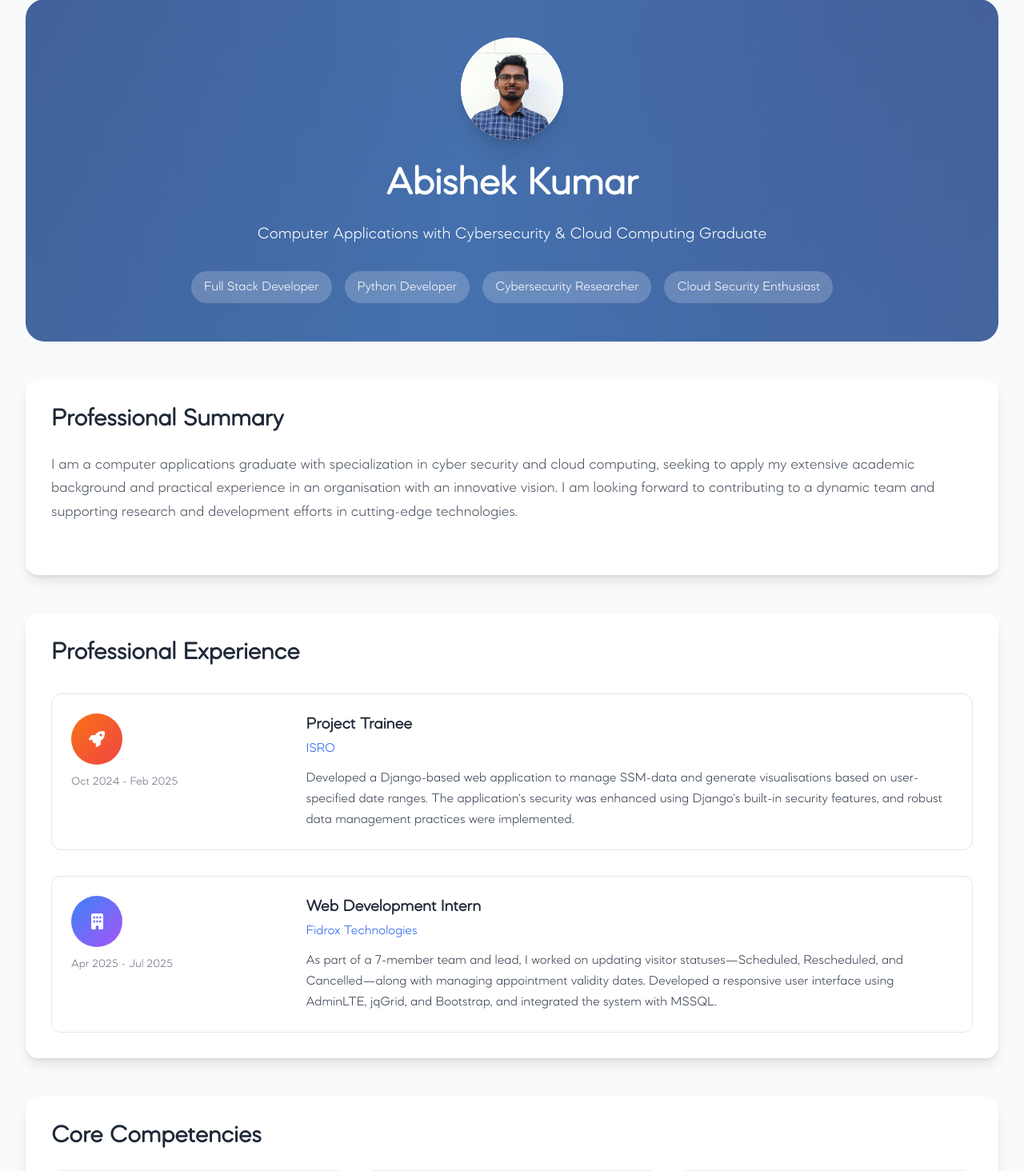
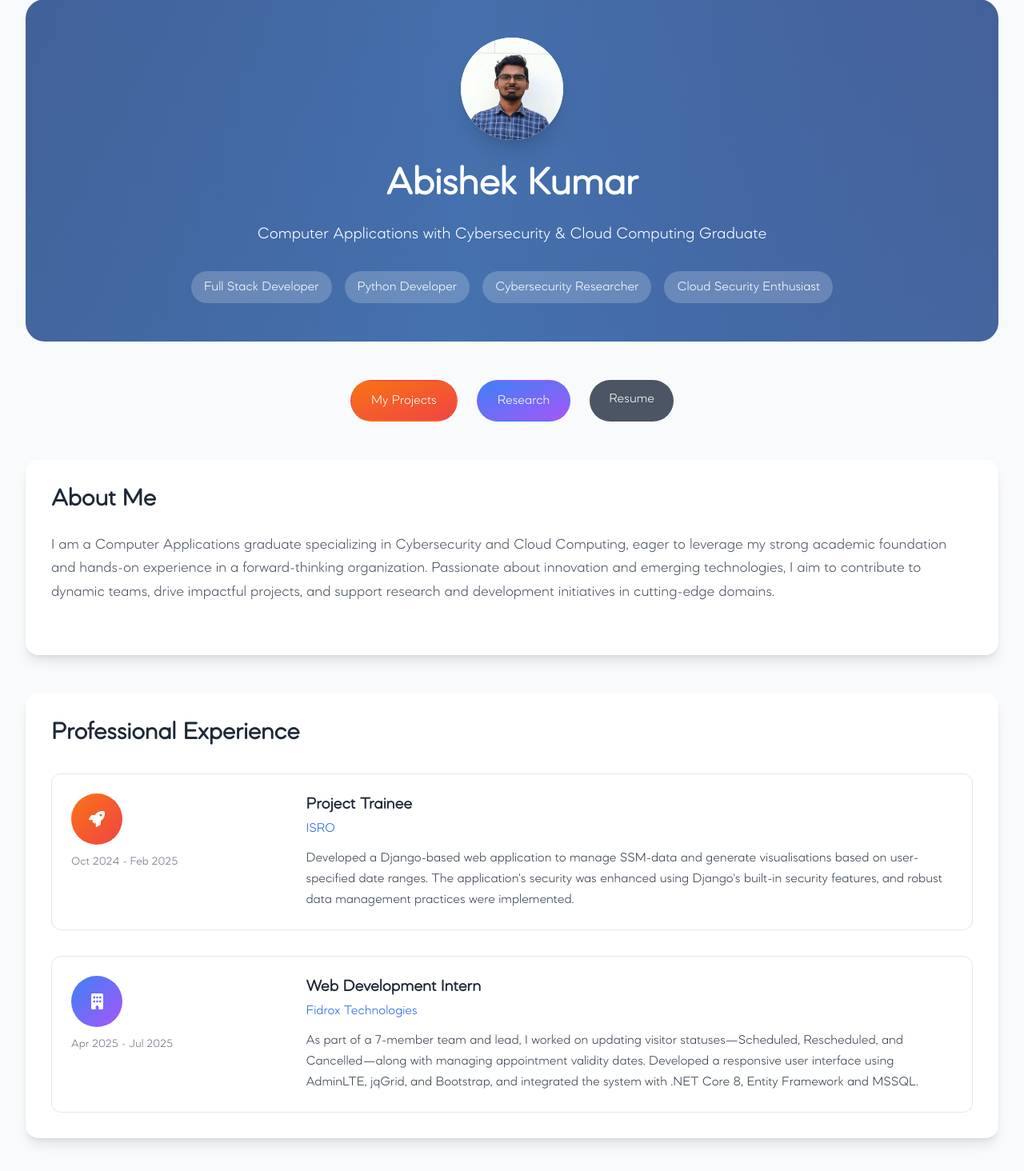
Before and after one commit to Abishek-Kumar-GHub/Portfolio, a Flask app: page / in a window 1280 px wide. Shown: the part 101-1565 px from the top of the page at 80% size. Run offline with Flask 3, Linux system fonts and the light colour scheme; some libraries are stand-ins or nearby versions.

Commit message:
Portfolio

```diff
--- a/app.py
+++ b/app.py
@@ -1,10 +1,12 @@
 # app.py - Flask Backend
 from flask import Flask, render_template, url_for
+from urllib.parse import quote
 
 app = Flask(__name__)
 
-# Configuration
-app.config['SECRET_KEY'] = 'your-secret-key-here'
+@app.template_filter('urlencode')
+def urlencode_filter(s):
+    return quote(s)
 
 @app.route('/')
 @app.route('/about')
@@ -22,7 +24,7 @@ def about():
             'role': 'Web Development Intern',
             'company': 'Fidrox Technologies',
             'duration': 'Apr 2025 - Jul 2025',
-            'description': 'As part of a 7-member team and lead, I worked on updating visitor statuses—Scheduled, Rescheduled, and Cancelled—along with managing appointment validity dates. Developed a responsive user interface using AdminLTE, jqGrid, and Bootstrap, and integrated the system with MSSQL.'
+            'description': 'As part of a 7-member team and lead, I worked on updating visitor statuses—Scheduled, Rescheduled, and Cancelled—along with managing appointment validity dates. Developed a responsive user interface using AdminLTE, jqGrid, and Bootstrap, and integrated the system with .NET Core 8, Entity Framework and MSSQL.'
         }
     ]
 
--- a/templates/about.html
+++ b/templates/about.html
@@ -26,14 +26,37 @@
         </div>
     </section>
 
+    <!-- Buttons Section -->
+    <section>
+        <div class="max-w-4xl mx-auto mt-8 flex flex-wrap justify-center gap-6 scroll-reveal">
+            <a href="{{ url_for('projects') }}"
+                class="bg-gradient-to-br from-orange-500 to-red-500 px-6 py-3 rounded-full text-white font-medium
+                   transition border-2 border-transparent
+                   hover:from-orange-600 hover:to-red-600">
+                My Projects
+            </a>
+            <a href="{{ url_for('research') }}"
+                class="bg-gradient-to-br from-blue-500 to-purple-500 px-6 py-3 rounded-full text-white font-medium
+                   transition border-2 border-transparent
+                   hover:from-blue-600 hover:to-purple-600">
+                Research
+            </a>
+            <a href="{{  url_for('static', filename='resume/Abishek-Cyber-CV.pdf') }}"
+            download="Abishek_Kumar_Resume.pdf"
+                class="bg-gray-600 px-6 py-3 rounded-full text-white font-medium
+                   transition dark:bg-black dark:border
+                   hover:bg-gray-800">
+                Resume
+            </a>
+        </div>
+    </section>
+
     <!-- About Me Content -->
     <section class="bg-white dark:bg-gray-800 rounded-2xl p-8 shadow-lg scroll-reveal">
-    <h2 class="text-3xl font-bold text-gray-800 dark:text-white mb-6">Professional Summary</h2>
+    <h2 class="text-3xl font-bold text-gray-800 dark:text-white mb-6">About Me</h2>
     <p class="text-gray-600 dark:text-white text-lg leading-relaxed mb-8">
-            I am a computer applications graduate with specialization in cyber security and cloud computing,
-            seeking to apply my extensive academic background and practical experience in an organisation with
-            an innovative vision. I am looking forward to contributing to a dynamic team and supporting research
-            and development efforts in cutting-edge technologies.
+            I am a Computer Applications graduate specializing in Cybersecurity and Cloud Computing, eager to leverage my strong academic foundation and hands-on experience in a forward-thinking organization.
+            Passionate about innovation and emerging technologies, I aim to contribute to dynamic teams, drive impactful projects, and support research and development initiatives in cutting-edge domains.
         </p>
       <!--
         <div class="grid grid-cols-1 md:grid-cols-2 lg:grid-cols-4 gap-6 scroll-reveal">
--- a/templates/research.html
+++ b/templates/research.html
@@ -16,7 +16,7 @@
         <h2 class="text-3xl font-bold text-gray-800 mb-8 dark:text-white">Academic Research Projects</h2>
         <div class="space-y-8">
             {% for project in research_projects %}
-            <div class="border-l-4 border-blue-500 pl-6 py-4 scroll-reveal">
+            <div class="rounded-xl border-l-4 border-blue-500 pl-6 py-4 scroll-reveal dark:bg-gray-900">
                 <h3 class="text-xl font-bold text-gray-800 mb-2 dark:text-white">{{ project.title }}</h3>
                 <p class="text-blue-600 font-medium mb-2 dark:text-blue-600">{{ project.department }}</p>
                 <p class="text-gray-500 text-sm mb-4 dark:text-gray-400">{{ project.duration }}</p>
```
Also changed, not shown: templates/academics.html (+4 -3 lines), templates/projects.html (+19 -20 lines).
